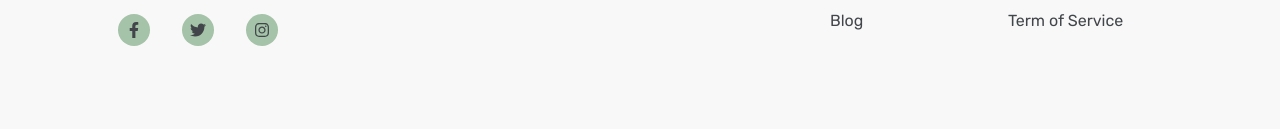
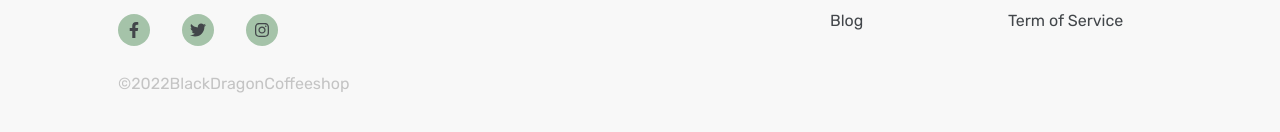
Before and after one commit to aviantofan/black-dragon-coffeeshop-frontend, a React (Create React App) app: page / in a window 1280 px wide. Shown: the part 358-490 px from the top of the page. Built offline with nearby package versions, Linux system fonts and the light colour scheme.

Commit message:
fix: reserved text

```diff
--- a/src/components/BDFooter.js
+++ b/src/components/BDFooter.js
@@ -52,6 +52,9 @@ export default function BDFooter () {
                 <FaInstagram className='fs-6' />
               </div>
             </div>
+            <p className='mt-5 mt-lg-4 text-primary'>
+              ©2022BlackDragonCoffeeshop
+            </p>
           </Col>
         </Row>
       </Container>
```
